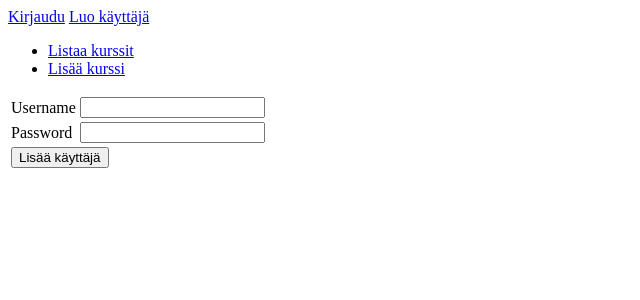
After one commit to robertrantanen/Kurssitarjonta-ja-kurssipaikan-varaus, a Flask app: page /auth/new/ in a window 1280 px wide. The commit adds this page. Shown: the top 300 px of the page, without its empty margins (0-640 px from the left). Run offline with Flask 2, Linux system fonts and the light colour scheme.

Commit message:
rekisteröityminen

```diff
--- a/application/auth/forms.py
+++ b/application/auth/forms.py
@@ -1,3 +1,4 @@
+
 from flask_wtf import FlaskForm
 from wtforms import PasswordField, StringField
 
@@ -7,3 +8,10 @@ class LoginForm(FlaskForm):
 
     class Meta:
         csrf = False
+
+class RegisterForm(FlaskForm):
+    username = StringField("Username")
+    password = PasswordField("Password")
+
+    class Meta:
+        csrf = False
--- a/application/auth/models.py
+++ b/application/auth/models.py
@@ -9,12 +9,10 @@ class User(db.Model):
     date_modified = db.Column(db.DateTime, default=db.func.current_timestamp(),
                               onupdate=db.func.current_timestamp())
 
-    name = db.Column(db.String(144), nullable=False)
     username = db.Column(db.String(144), nullable=False)
     password = db.Column(db.String(144), nullable=False)
 
-    def __init__(self, name, username, password):
-        self.name = name
+    def __init__(self, username, password):
         self.username = username
         self.password = password
 
--- a/application/auth/views.py
+++ b/application/auth/views.py
@@ -1,9 +1,9 @@
 from flask import render_template, request, redirect, url_for
 from flask_login import login_user, logout_user
 
-from application import app
+from application import app, db
 from application.auth.models import User
-from application.auth.forms import LoginForm
+from application.auth.forms import LoginForm, RegisterForm
 
 @app.route("/auth/login", methods = ["GET", "POST"])
 def auth_login():
@@ -25,3 +25,18 @@ def auth_login():
 def auth_logout():
     logout_user()
     return redirect(url_for("index"))
+
+@app.route("/auth/new/")
+def auth_form():
+    return render_template("auth/new.html", form = RegisterForm())
+
+@app.route("/auth/", methods=["POST"])
+def auth_create():
+    form = RegisterForm(request.form)
+    u = User(request.form.get("username"), "")
+    u.password = form.password.data
+
+    db.session().add(u)
+    db.session().commit()
+
+    return redirect(url_for("index"))
--- /dev/null
+++ b/application/templates/auth/new.html
@@ -0,0 +1,28 @@
+{% extends "layout.html" %}
+
+{% block body %}
+<form method="POST" action="{{ url_for('auth_create') }}">
+  <table>
+    <tr>
+      <td>
+        {{ form.username.label }}
+      </td>
+      <td>
+        {{ form.username }}
+      </td>
+    </tr>
+    <tr>
+      <td>
+        {{ form.password.label }}
+      </td>
+      <td>
+        {{ form.password }}
+      </td>
+    </tr>
+    <tr>
+      <td colspan="2">
+        <input type="submit" value="Lisää käyttäjä"/>
+      </td>
+    </tr>
+</form>
+{% endblock %}
--- a/application/templates/layout.html
+++ b/application/templates/layout.html
@@ -9,10 +9,11 @@
 <body>
   {% if current_user.is_authenticated %}
   <p>
-    Kirjautunut nimellä {{ current_user.name }}. <a href="{{ url_for('auth_logout') }}">Kirjaudu ulos</a>
+    Kirjautunut nimellä {{ current_user.username }}. <a href="{{ url_for('auth_logout') }}">Kirjaudu ulos</a>
   </p>
   {% else %}
   <a href="{{ url_for('auth_login') }}">Kirjaudu</a>
+  <a href="{{ url_for('auth_form') }}">Luo käyttäjä</a>
   {% endif %}
 
   <ul>
```
